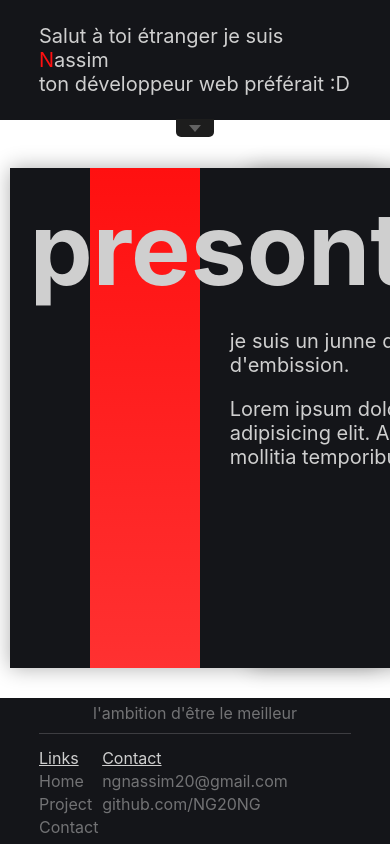
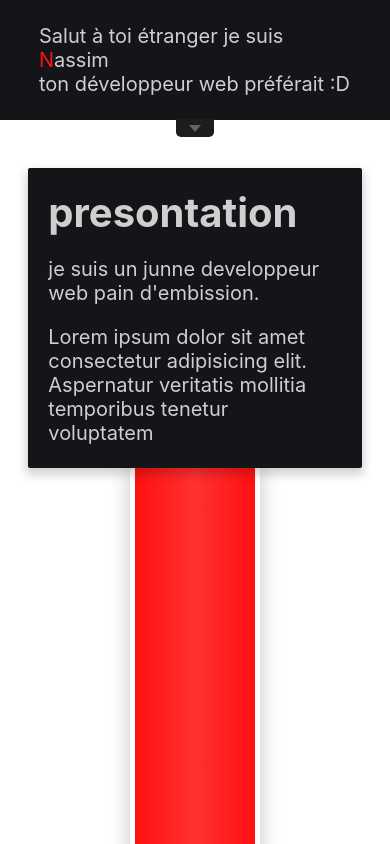
Before and after one commit to NG20NG/portfoliong, a Next.js app: page / in a window 390 px wide. Shown: the top 844 px of the page. Built offline with nearby package versions, Linux system fonts and the light colour scheme.

Commit message:
'update'

```diff
--- a/pages/index.tsx
+++ b/pages/index.tsx
@@ -28,5 +28,4 @@ const Home: NextPage = () => {
     </div>
   );
 };
-
 export default Home;
--- a/styles/index.module.css
+++ b/styles/index.module.css
@@ -14,11 +14,13 @@
   background-size: 300px;
   display: flex;
   justify-content: center;
+  align-items: center;
 }
 .leftBar {
   width: 65%;
   height: 500px;
   display: flex;
+  justify-content: center;
   align-items: center;
 }
 .leftBarDescriptionCard {
@@ -63,3 +65,44 @@
   height: 500px;
   box-shadow: 0px 0px 20px 0px rgba(0, 0, 0, 0.233);
 }
+@media only screen and (max-width: 600px) {
+  .leftBarDescriptionCard::after {
+    display: none;
+  }
+  .cards {
+    flex-direction: column;
+    position: relative;
+  }
+  .cards::after {
+    content: "";
+    position: absolute;
+    top: 2px;
+    left: 50%;
+    transform: translate(-50%, 0px);
+    width: 120px;
+    height: 100%;
+    background-image: linear-gradient(
+      to left,
+      var(--red-color),
+      rgb(255, 49, 49),
+      var(--red-color)
+    );
+  }
+  .leftBar {
+    width: 90%;
+    height: fit-content;
+  }
+  .leftBarDescriptionCard {
+    width: 100%;
+    height: 300px;
+    border-radius: 2px;
+    box-shadow: 0px 5px 10px 2px rgba(0, 0, 0, 0.178);
+  }
+  .leftBarDescriptionCard > h1 {
+    font-size: 40px;
+  }
+  .leftBarDescriptionCard > p {
+    left: 0;
+    width: 280px;
+  }
+}
```
